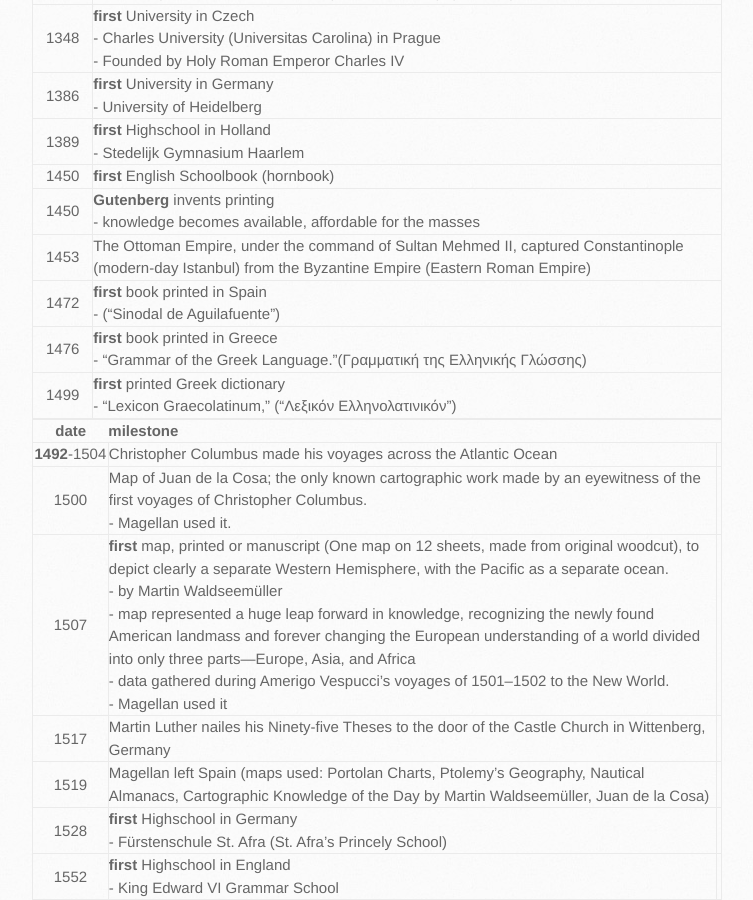
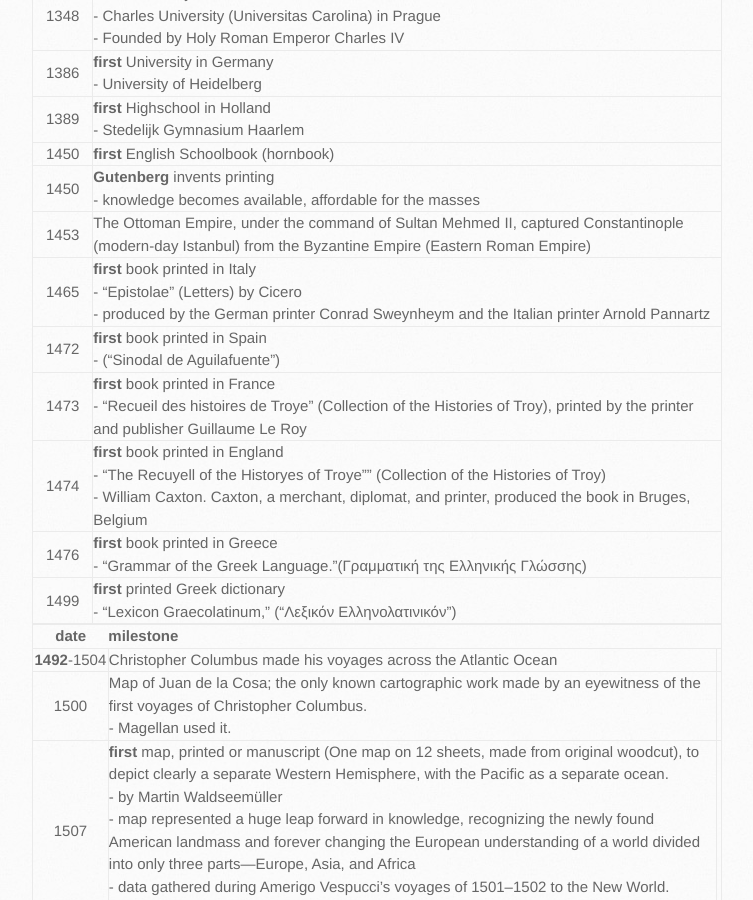
Before and after one commit to trumpfheller/trumpfheller.github.io, a Jekyll site: the page built from epistemologicalTree.md, in a window 1280 px wide and 900 px high, scrolled down 2913 px. Shown: the whole window, without its empty margins (128-881 px from the left). Built offline with Jekyll 4.4.1, drawn with Linux system fonts in a browser that asks for light colours; some of the changed text lies outside the part shown.

Commit message:
Add files via upload

```diff
--- a/epistemologicalTree.md
+++ b/epistemologicalTree.md
@@ -59,7 +59,10 @@
 | 1450 | **first** English Schoolbook (hornbook) |
 | 1450 | **Gutenberg** invents printing<br>- knowledge becomes available, affordable for the masses|
 | 1453 | The Ottoman Empire, under the command of Sultan Mehmed II, captured Constantinople (modern-day Istanbul) from the Byzantine Empire (Eastern Roman Empire) |
+| 1465 | **first** book printed in Italy<br>- "Epistolae" (Letters) by Cicero<br>- produced by the German printer Conrad Sweynheym and the Italian printer Arnold Pannartz |
 | 1472 | **first** book printed in Spain<br>- ("Sinodal de Aguilafuente") |
+| 1473 | **first** book printed in France<br>- "Recueil des histoires de Troye" (Collection of the Histories of Troy), printed by the printer and publisher Guillaume Le Roy |
+| 1474 | **first** book printed in England<br>- "The Recuyell of the Historyes of Troye"" (Collection of the Histories of Troy)<br>- William Caxton. Caxton, a merchant, diplomat, and printer, produced the book in Bruges, Belgium |
 | 1476 | **first** book printed in Greece<br>- "Grammar of the Greek Language."(Γραμματική της Ελληνικής Γλώσσης)  |
 | 1499 | **first** printed Greek dictionary<br>- "Lexicon Graecolatinum," ("Λεξικόν Ελληνολατινικόν")  |
 
```
Also changed, not shown: other parts of epistemologicalTree.md (+1 -1 lines).
